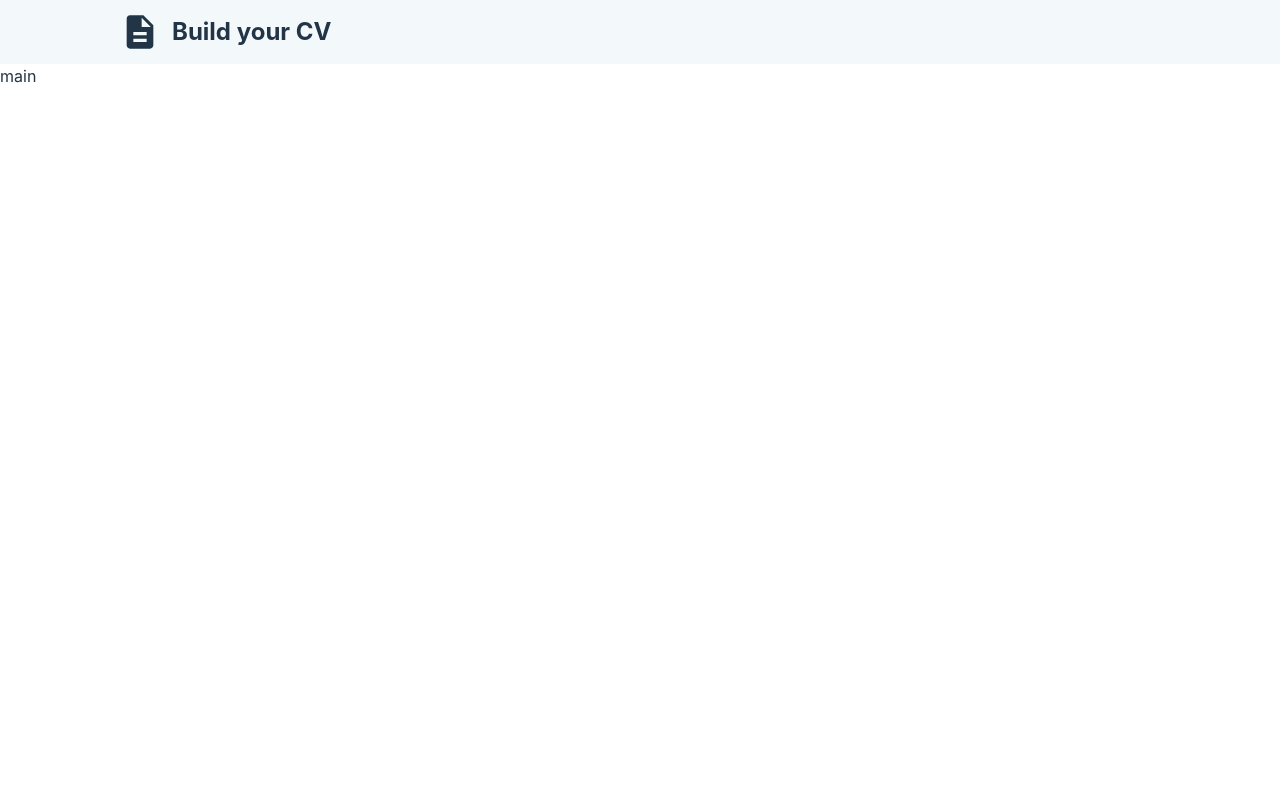
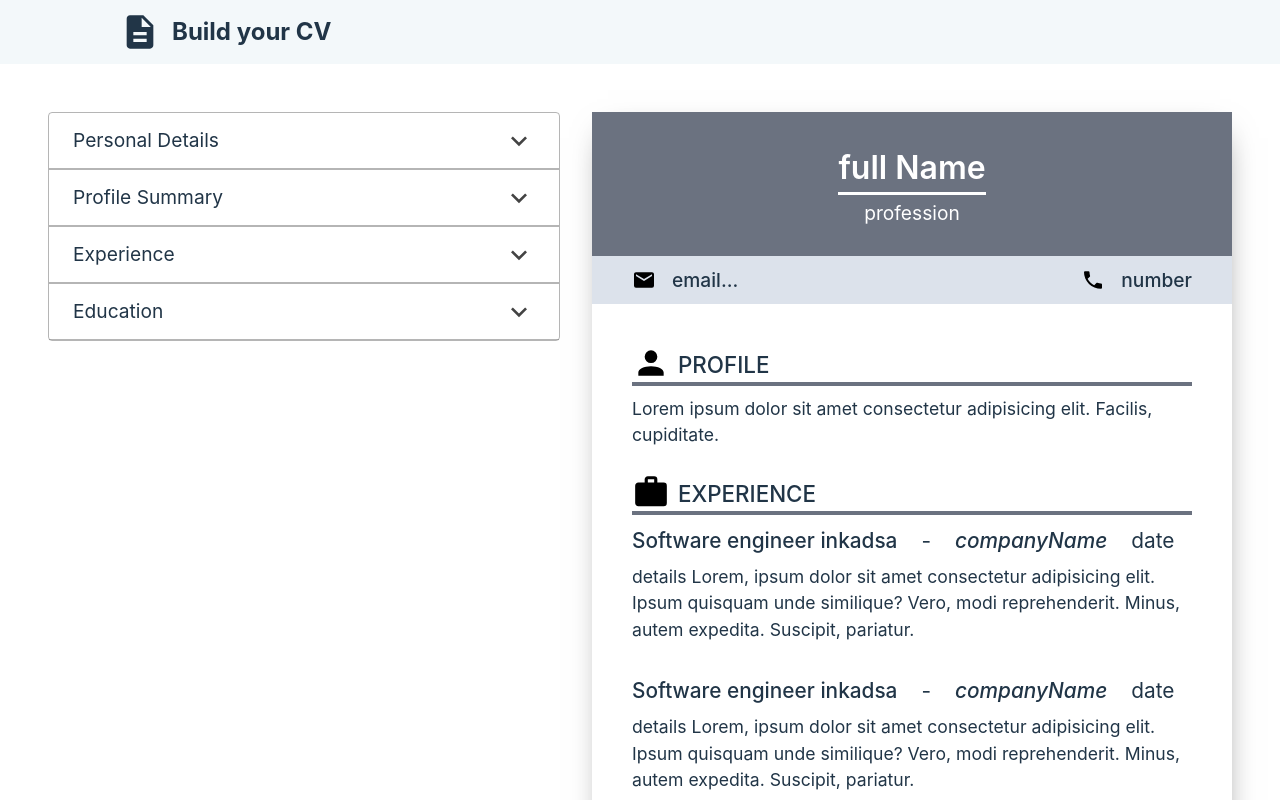
Before and after one commit to TahraouiMustapha/CV-application-The-Odin-Project, a React (Vite) app: page / in a window 1280 px wide. Shown: the top 800 px of the page. Built offline with nearby package versions, Linux system fonts and the light colour scheme.

Commit message:
chore : build cards with its styles te represent the experience in cv

```diff
--- a/src/App.css
+++ b/src/App.css
@@ -1,6 +1,7 @@
 * {
   margin: 0;
   padding: 0;
+  box-sizing: border-box;
 }
 
 #root {
@@ -20,3 +21,17 @@
   padding: 0 120px;
   background-color: rgb(243, 248, 250);
 }
+
+input, textarea {
+  background-color: white  ;
+  color: #000e1a;
+}
+
+input {
+  height: 24px;
+
+  outline: none;
+  border: 0.5px solid black;
+  padding: 0 8px;
+  font-size: 1.1em;
+}
--- a/src/App.jsx
+++ b/src/App.jsx
@@ -1,4 +1,5 @@
 import './App.css'
+import Main from './components/Main'
 
 function  Nav() {
   return (
@@ -10,15 +11,8 @@ function  Nav() {
 }
 
 
-function Main() {
-  return (
-    <div className='main'>main</div>
-  )
-}
-
 
 function App() {
-
   return (
     <>
       <Nav/>
--- a/src/components/CV.jsx
+++ b/src/components/CV.jsx
@@ -4,6 +4,37 @@ import accountIcon from '../assets/account.svg';
 import bagIcon from '../assets/bag.svg';
 import schoolIcon from '../assets/school.svg';
 import '../styles/CV.css';
+
+
+
+export default function CV(props) {
+    return (
+        <section className="cv-section">
+            <HeadCV/>
+            <NavCV/>
+            <div className="cv-content">
+                {/* Profile */}
+                <div className="information-section">
+                    <Title iconSrc='profile'/>
+                    <p>Lorem ipsum dolor sit amet consectetur adipisicing elit. Facilis, cupiditate.</p>
+                </div>
+                {/* Experience */}
+                <div className="information-section">
+                    <Title iconSrc='experience'/>
+                    <div className='cards-container'>
+                        <ExpCVCard/>
+                        <ExpCVCard/>
+                        <ExpCVCard/>
+                    </div>
+                </div>
+                {/* Education */}
+                <div className="information-section">
+                    <Title iconSrc='education'/>
+                </div>
+            </div>
+        </section>
+    )
+}
 
 function HeadCV(props) {
     return (
@@ -42,32 +73,22 @@ function Title(props) {
             <p>{props.iconSrc.toUpperCase()}</p>
         </div>
     )
-
 }
 
-
-export default function CV(props) {
+function ExpCVCard(props) {
     return (
-        <section className="cv-section">
-            <HeadCV/>
-            <NavCV/>
-            <div className="cv-content">
-                {/* Profile */}
-                <div className="information-section">
-                    <Title iconSrc='profile'/>
-                    <p>Lorem ipsum dolor sit amet consectetur adipisicing elit. Facilis, cupiditate.</p>
-                </div>
-                {/* Experience */}
-                <div className="information-section">
-                    <Title iconSrc='experience'/>
-                    <p>Lorem ipsum dolor sit amet consectetur adipisicing elit. Facilis, cupiditate.</p>
-                </div>
-                {/* Education */}
-                <div className="information-section">
-                    <Title iconSrc='education'/>
-                    <p>Lorem ipsum dolor sit amet consectetur adipisicing elit. Facilis, cupiditate.</p>
+        <div className='experience cv-card'>
+            <div className="head">
+                <div className="position">Software engineer inkadsa</div>
+                {'-'}
+                <div className="company-name">companyName</div>
+                <div className="duration">
+                    date
                 </div>
             </div>
-        </section>
+            <div className="details">
+                details Lorem, ipsum dolor sit amet consectetur adipisicing elit. Ipsum quisquam unde similique? Vero, modi reprehenderit. Minus, autem expedita. Suscipit, pariatur.
+            </div>
+        </div>
     )
 }
--- a/src/styles/CV.css
+++ b/src/styles/CV.css
@@ -82,7 +82,41 @@
     width: 38px;
 }
 
-.title + p {
+.title + p ,
+.cv-card .details {
     font-size: 1.1em;
 }
-/* frp test */
+
+/* for cards container under Experience */
+.information-section .cards-container {
+    display: flex;
+    flex-direction: column;
+    gap: 32px;
+}
+
+.information-section  .cv-card {
+    display: flex;
+    flex-direction: column;
+    gap: 8px;
+}
+
+.cv-card .head {
+    --font-weight: 500;
+    display: grid;
+    grid-template-columns: repeat(4, max-content);
+    gap: 24px;
+
+    font-size: 1.3em;
+}
+
+.cv-card .head > * {
+    font-weight: var(--font-weight);
+}
+
+.cv-card .head .company-name {
+    font-style: italic;
+}
+
+.cv-card .head .duration {
+    --font-weight: 400;
+}
--- a/src/styles/main.css
+++ b/src/styles/main.css
@@ -38,20 +38,20 @@
     min-height: 56px;
 }
 
-.head > div {
+.edit-section .head > div {
     width: 32px;
     display: flex;
     align-items: center;
     cursor: pointer;
 }
 
-.head > div img {
+.edit-section .head > div img {
     width: 100%;
     transform: rotate(180deg);
     transition: transform 0.2s ease;
 }
 
-.open > div img {
+.head.open > div img {
     transform: rotate(0deg);
 }
 
```
